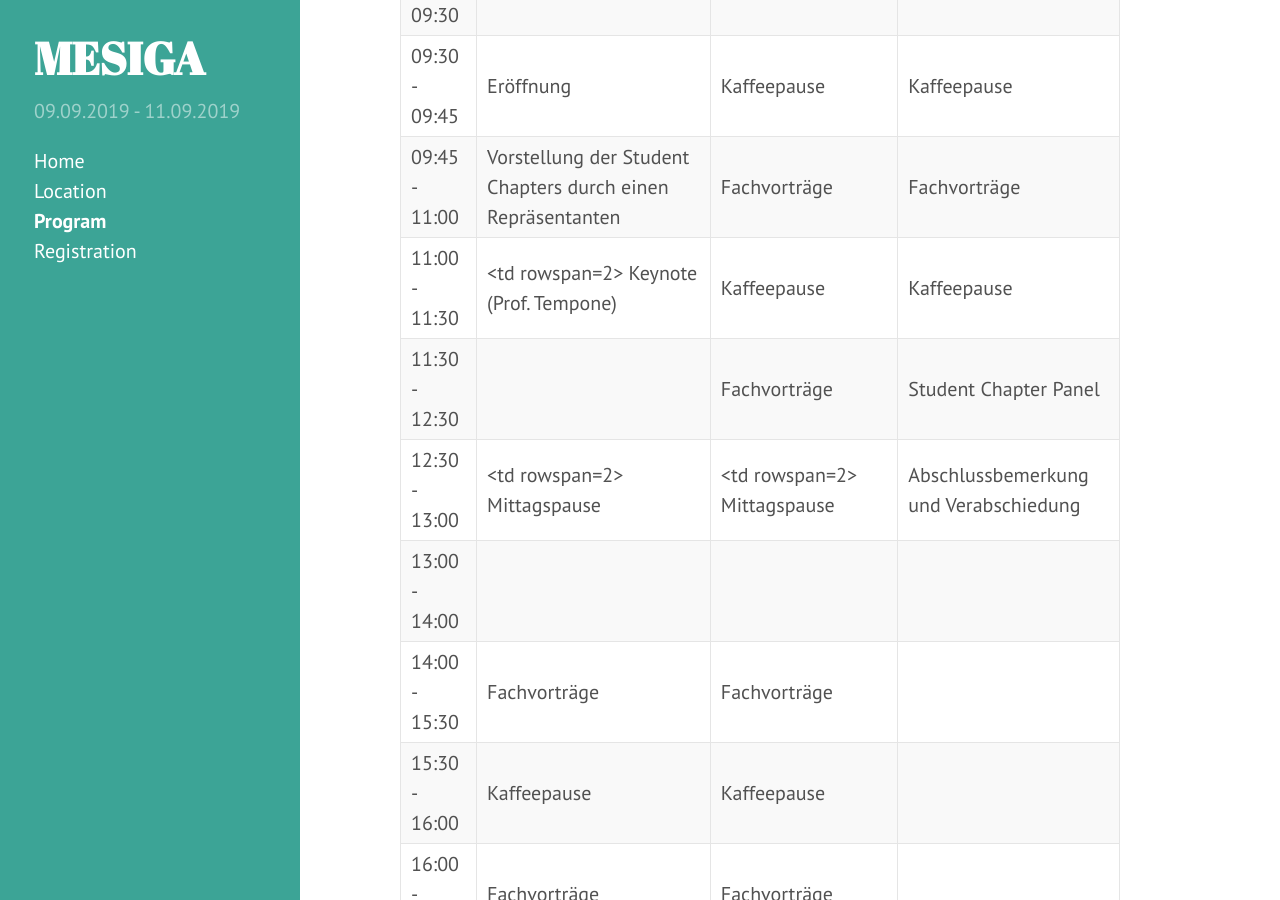
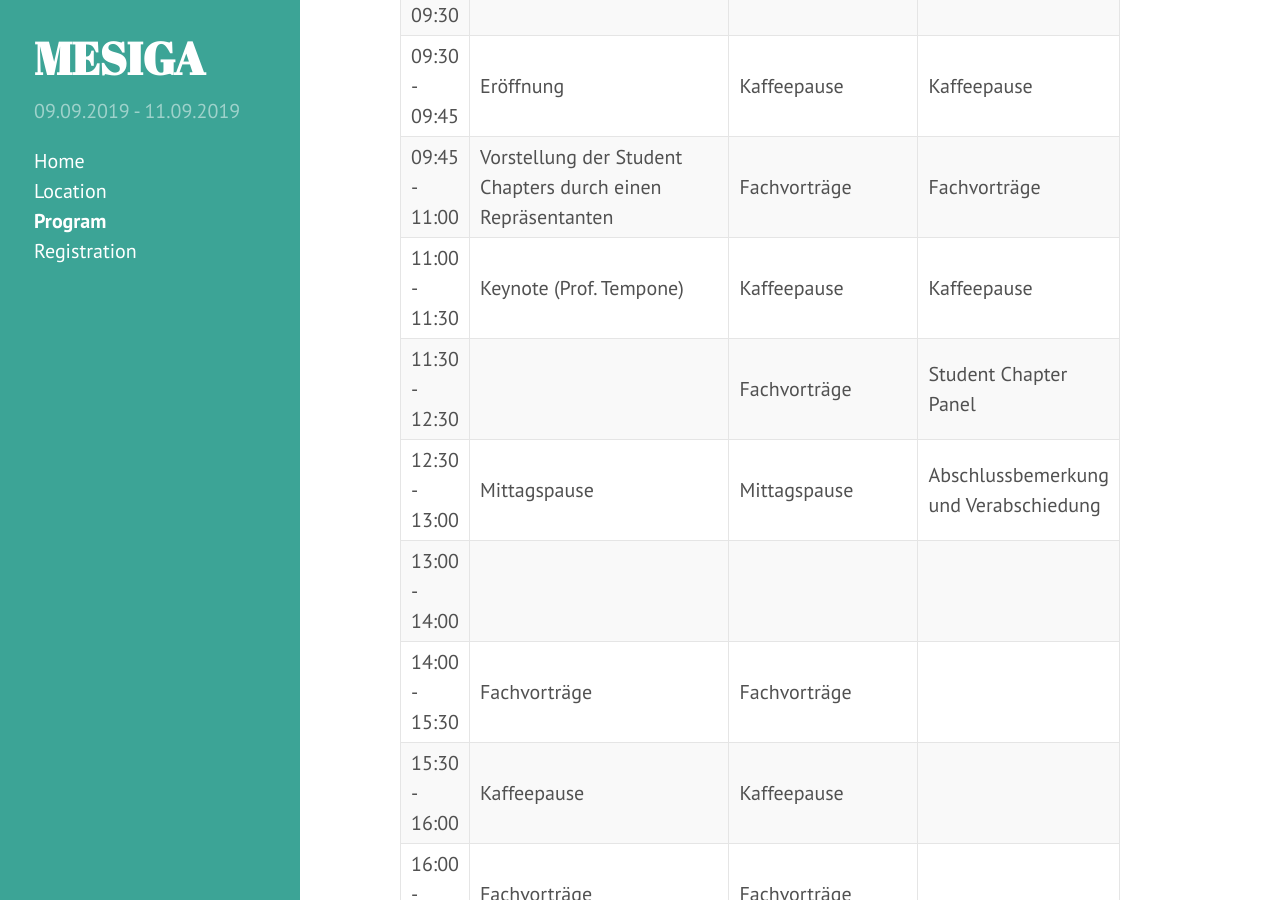
Before and after one commit to siamsc-ac/mesiga-2019, a Jekyll site: the page built from program.md, in a window 1280 px wide and 900 px high, scrolled down 947 px. Built offline with Jekyll 4.4.1, drawn with Linux system fonts in a browser that asks for light colours; nearby versions of some CDN libraries.

Commit message:
Fix detailed table.

```diff
--- a/program.md
+++ b/program.md
@@ -16,21 +16,102 @@ title: Program
 The program might be subject to change.
 </p>
 
-|               | 09.09.2019                                                  | 10.09.2019                                 | 11.09.2019                            |
-|---------------|-------------------------------------------------------------|--------------------------------------------|---------------------------------------|
-| 09:00 - 09:30 | Registrierungsphase                                         | Fachvorträge                               | Fachvorträge                          |
-| 09:30 - 09:45 | Eröffnung                                                   | Kaffeepause                                | Kaffeepause                           |
-| 09:45 - 11:00 | Vorstellung der Student Chapters durch einen Repräsentanten | Fachvorträge                               | Fachvorträge                          |
-| 11:00 - 11:30 | <td rowspan=2> Keynote (Prof. Tempone)                      | Kaffeepause                                | Kaffeepause                           |
-| 11:30 - 12:30 |                                                             | Fachvorträge                               | Student Chapter Panel                 |
-| 12:30 - 13:00 | <td rowspan=2> Mittagspause                                 | <td rowspan=2> Mittagspause                | Abschlussbemerkung und Verabschiedung |
-| 13:00 - 14:00 |                                                             |                                            |                                       |
-| 14:00 - 15:30 | Fachvorträge                                                | Fachvorträge                               |                                       |
-| 15:30 - 16:00 | Kaffeepause                                                 | Kaffeepause                                |                                       |
-| 16:00 - 17:00 | Fachvorträge                                                | Fachvorträge                               |                                       |
-| 17:00 - 17:30 | Kaffeepause                                                 | Kaffeepause                                |                                       |
-| 17:30 - 18:30 | Poster-Session                                              | Keynote (Dr. Romeike and Dr. Sickenberger) |                                       |
-| 19:00 - 20:00 | Dom-Führung                                                 | Konferenzdinner (Open-End)                 |                                       |
+<table>
+<colgroup>
+<col style="width: 9%" />
+<col style="width: 38%" />
+<col style="width: 27%" />
+<col style="width: 24%" />
+</colgroup>
+<thead>
+<tr class="header">
+<th></th>
+<th>09.09.2019</th>
+<th>10.09.2019</th>
+<th>11.09.2019</th>
+</tr>
+</thead>
+<tbody>
+<tr class="odd">
+<td>09:00 - 09:30</td>
+<td>Registrierungsphase</td>
+<td>Fachvorträge</td>
+<td>Fachvorträge</td>
+</tr>
+<tr class="even">
+<td>09:30 - 09:45</td>
+<td>Eröffnung</td>
+<td>Kaffeepause</td>
+<td>Kaffeepause</td>
+</tr>
+<tr class="odd">
+<td>09:45 - 11:00</td>
+<td>Vorstellung der Student Chapters durch einen Repräsentanten</td>
+<td>Fachvorträge</td>
+<td>Fachvorträge</td>
+</tr>
+<tr class="even">
+<td>11:00 - 11:30</td>
+<td>Keynote (Prof. Tempone)</td>
+<td>Kaffeepause</td>
+<td>Kaffeepause</td>
+</tr>
+<tr class="odd">
+<td>11:30 - 12:30</td>
+<td></td>
+<td>Fachvorträge</td>
+<td>Student Chapter Panel</td>
+</tr>
+<tr class="even">
+<td>12:30 - 13:00</td>
+<td>Mittagspause</td>
+<td>Mittagspause</td>
+<td>Abschlussbemerkung und Verabschiedung</td>
+</tr>
+<tr class="odd">
+<td>13:00 - 14:00</td>
+<td></td>
+<td></td>
+<td></td>
+</tr>
+<tr class="even">
+<td>14:00 - 15:30</td>
+<td>Fachvorträge</td>
+<td>Fachvorträge</td>
+<td></td>
+</tr>
+<tr class="odd">
+<td>15:30 - 16:00</td>
+<td>Kaffeepause</td>
+<td>Kaffeepause</td>
+<td></td>
+</tr>
+<tr class="even">
+<td>16:00 - 17:00</td>
+<td>Fachvorträge</td>
+<td>Fachvorträge</td>
+<td></td>
+</tr>
+<tr class="odd">
+<td>17:00 - 17:30</td>
+<td>Kaffeepause</td>
+<td>Kaffeepause</td>
+<td></td>
+</tr>
+<tr class="even">
+<td>17:30 - 18:30</td>
+<td>Poster-Session</td>
+<td>Keynote (Dr. Romeike and Dr. Sickenberger)</td>
+<td></td>
+</tr>
+<tr class="odd">
+<td>19:00 - 20:00</td>
+<td>Dom-Führung</td>
+<td>Konferenzdinner (Open-End)</td>
+<td></td>
+</tr>
+</tbody>
+</table>
 
 # Poster
 
```
